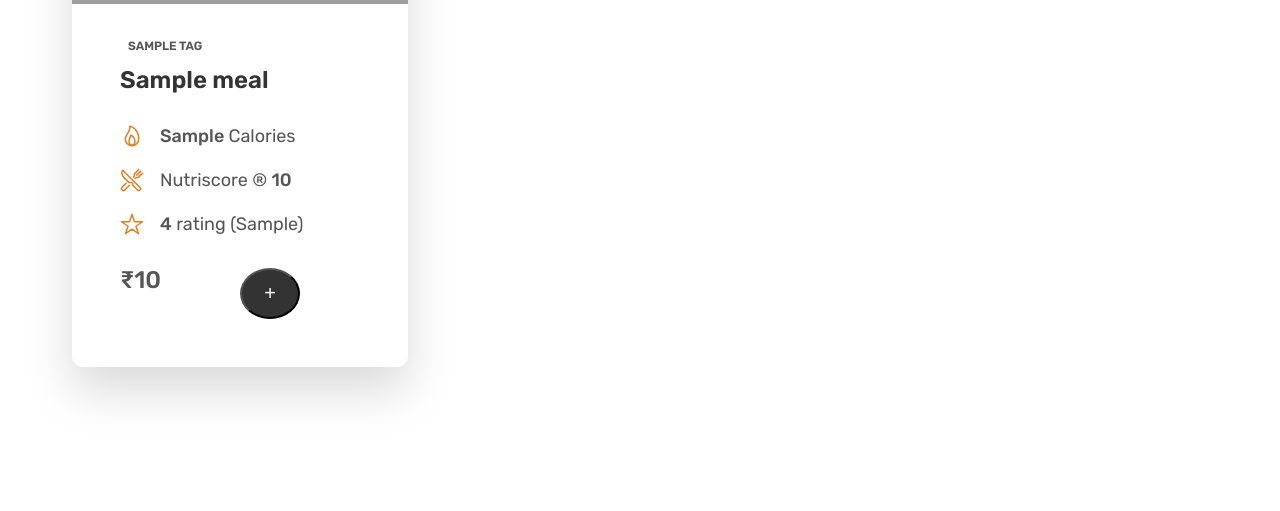
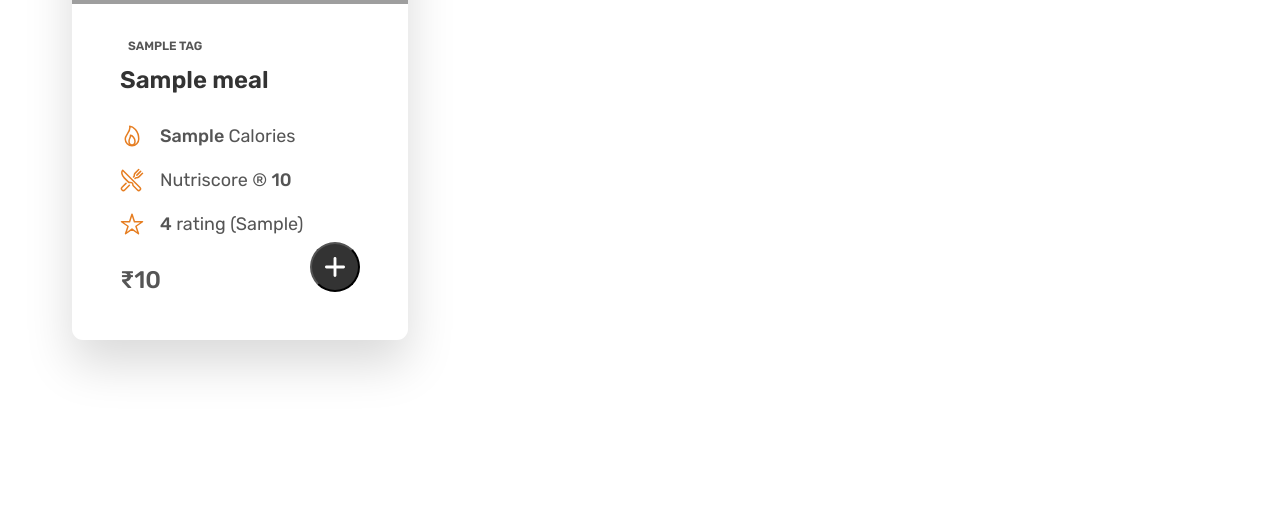
Before and after one commit to Mohana-Kulkarni/Omnifood-2.0, a PHP site: page /meals.php in a window 1280 px wide. Shown: the part 619-1130 px from the top of the page. After the commit the page ends 993 px from the top, so only its background shows below. Run offline with PHP 8.4, Linux system fonts and the light colour scheme; tables that the repository leaves empty or names only in its code hold one stand-in row (values such as "Sample post"); grey boxes are pictures that could not be loaded.

Commit message:
Fixed add button in meal card

```diff
--- a/components/meal.php
+++ b/components/meal.php
@@ -83,7 +83,7 @@
             <strong>
               <span class="card-price" >&#8377;<?php echo $price ?></span>
             </strong>
-            <button class="btn-round">+</button>
+            <button class="btn-round"><img class="add-icon" src="img/icons/add.svg" alt="add-icon" /></button>
           </div>
         </div>
       </div>
--- a/css/style.css
+++ b/css/style.css
@@ -791,6 +791,7 @@ Greys: #555
 }
 
 .card-price-div {
+  position: relative;
   margin-top: 3.2rem;
 }
 
@@ -802,11 +803,21 @@ Greys: #555
 }
 
 .btn-round {
-  width: 50%;
+  position: absolute;
+  right: 0;
+  bottom: 0;
+  width: 5rem;
+  height: 5rem;
   font-size: 2rem;
   background-color: #333;
   color: white;
   padding: 1.2rem;
   border-radius: 50%;
-  align-items: end;
+  display: flex;
+  align-items: center;
+  justify-content: center;
 }
+
+.add-icon {
+  width: 2rem;
+}
```
Also changed, not shown: img/icons/add.svg (added).
